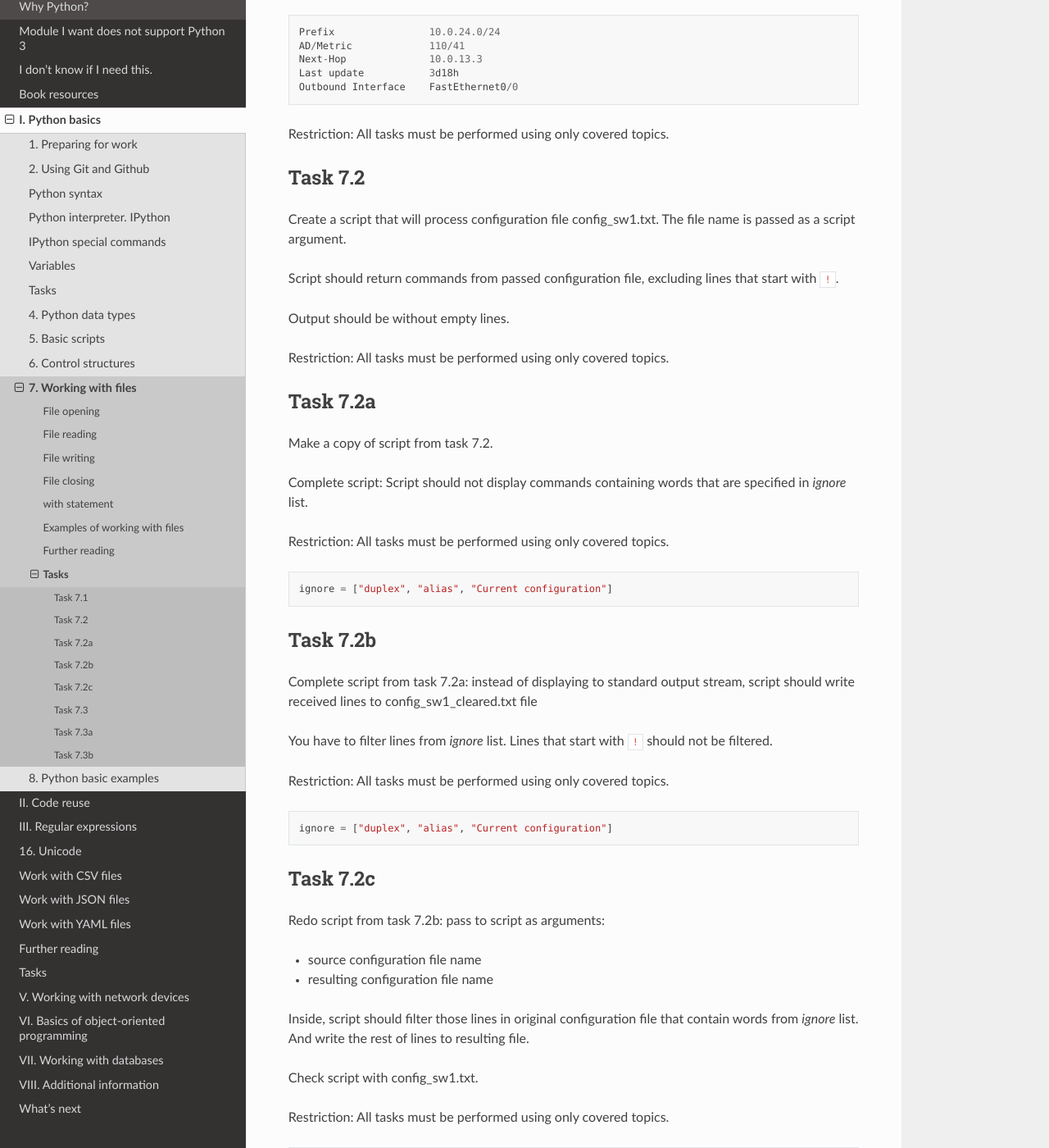
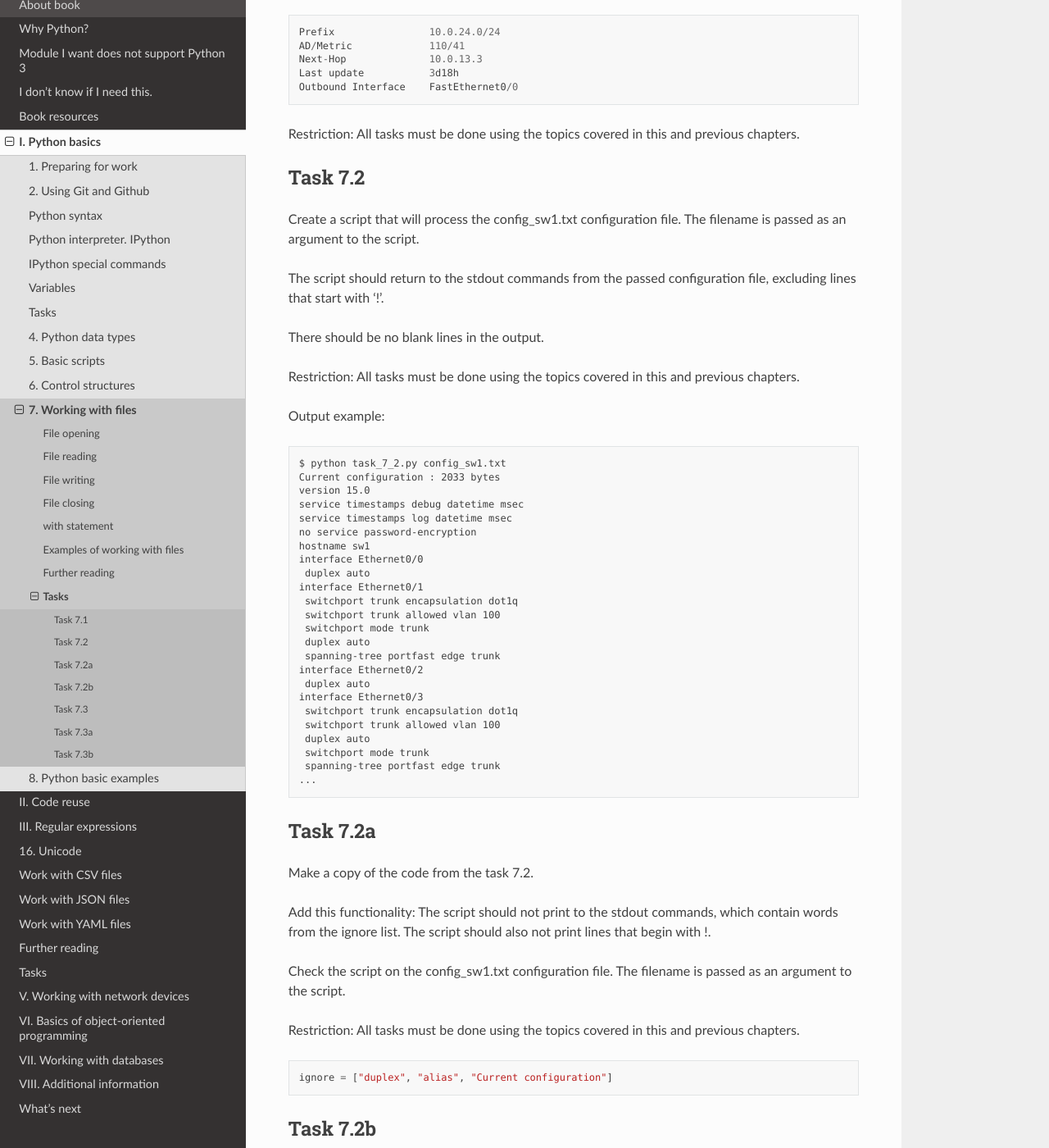
Before and after one commit to natenka/pyneng-book-en, a Sphinx documentation site: the page built from docs/source/exercises/07_exercises.rst, in a window 1280 px wide and 1400 px high, scrolled down 586 px. Shown: the whole window at 82% size. Built offline with Sphinx 7.4.7 and the Read the Docs theme 2.0.0, drawn with Linux system fonts in a browser that asks for light colours; pages that are not in the unit, such as notebooks, are missing from menus; some of the changed text lies outside the part shown.

Commit message:
tasks 7 updated

```diff
--- a/docs/source/exercises/07_exercises.rst
+++ b/docs/source/exercises/07_exercises.rst
@@ -10,7 +10,8 @@
 Task 7.1
 ~~~~~~~~~~~
 
-Process lines from ospf.txt file and display information for each line as follows:
+Process the lines from the ospf.txt file and print information for each line
+in this form to the stdout:
 
 ::
 
@@ -20,27 +21,64 @@
     Last update           3d18h
     Outbound Interface    FastEthernet0/0
 
-Restriction: All tasks must be performed using only covered topics.
+Restriction: All tasks must be done using the topics covered in this and previous chapters.
 
 Task 7.2
 ~~~~~~~~~~~
 
-Create a script that will process configuration file config_sw1.txt. The file name is passed as a  script argument.
+Create a script that will process the config_sw1.txt configuration file.
+The filename is passed as an argument to the script.
 
-Script should return commands from passed configuration file, excluding lines that start with ``!``.
+The script should return to the stdout commands from the passed
+configuration file, excluding lines that start with '!'.
 
-Output should be without empty lines.
+There should be no blank lines in the output.
 
-Restriction: All tasks must be performed using only covered topics.
+Restriction: All tasks must be done using the topics covered in this and previous chapters.
+
+Output example:
+
+::
+
+    $ python task_7_2.py config_sw1.txt
+    Current configuration : 2033 bytes
+    version 15.0
+    service timestamps debug datetime msec
+    service timestamps log datetime msec
+    no service password-encryption
+    hostname sw1
+    interface Ethernet0/0
+     duplex auto
+    interface Ethernet0/1
+     switchport trunk encapsulation dot1q
+     switchport trunk allowed vlan 100
+     switchport mode trunk
+     duplex auto
+     spanning-tree portfast edge trunk
+    interface Ethernet0/2
+     duplex auto
+    interface Ethernet0/3
+     switchport trunk encapsulation dot1q
+     switchport trunk allowed vlan 100
+     duplex auto
+     switchport mode trunk
+     spanning-tree portfast edge trunk
+    ...
+
 
 Task 7.2a
 ~~~~~~~~~~~~
 
-Make a copy of script from task 7.2.
+Make a copy of the code from the task 7.2.
 
-Complete script: Script should not display commands containing words that are specified in *ignore* list.
+Add this functionality: The script should not print to the stdout commands,
+which contain words from the ignore list.
+The script should also not print lines that begin with !.
 
-Restriction: All tasks must be performed using only covered topics.
+Check the script on the config_sw1.txt configuration file.
+The filename is passed as an argument to the script.
+
+Restriction: All tasks must be done using the topics covered in this and previous chapters.
 
 .. code:: python
 
@@ -49,39 +87,31 @@
 Task 7.2b
 ~~~~~~~~~~~~
 
-Complete script from task 7.2a: instead of displaying to standard output stream, script should write received lines to config_sw1_cleared.txt file
+Make a copy of the code from the task 7.2a.
+Add this functionality: instead of printing to stdout,
+the script should write the resulting lines to a file.
 
-You have to filter lines from *ignore* list.
-Lines that start with  ``!`` should not be filtered.
+File names must be passed as arguments to the script:
 
-Restriction: All tasks must be performed using only covered topics.
+  1. name of the source configuration file
+  2. name of the destination configuration file
+
+In this case, the lines that are contained in the ignore list and lines
+that start with ! must be filtered.
+
+Restriction: All tasks must be done using the topics covered in this and previous chapters.
 
 .. code:: python
 
     ignore = ["duplex", "alias", "Current configuration"]
 
-Task 7.2c
-~~~~~~~~~~~~
-
-Redo script from task 7.2b: pass to script as arguments:
-
-* source configuration file name
-* resulting configuration file name
-
-Inside, script should filter those lines in original configuration file that contain words from *ignore* list. And write the rest of lines to resulting file.
-
-Check script with config_sw1.txt.
-
-Restriction: All tasks must be performed using only covered topics.
-
-.. code:: python
-
-    ignore = ["duplex", "alias", "Current configuration"]
 
 Task 7.3
 ~~~~~~~~~~~
 
-Script should process entries in CAM_table.txt file. Every line with MAC address should be processed in a way that such view table is displayed on standard output stream (not all lines from the file are shown):
+The script should process the lines in the CAM_table.txt file. Each line,
+where there is a MAC address, must be handled in such a way that
+the following table was printed on the stdout:
 
 ::
 
@@ -93,17 +123,17 @@
     200    1a4b.c580.7000   Gi0/6
     300    0a1b.5c80.7000   Gi0/7
 
-Restriction: All tasks must be performed using only covered topics.
+Restriction: All tasks must be done using the topics covered in this and previous chapters.
 
 
 Task 7.3a
 ~~~~~~~~~~~~
 
-Make a copy of script from task 7.3.
+Make a copy of the code from the task 7.3.
 
-Complete script: Sort output by VLAN number.
+Add this functionality: Sort output by VLAN number
 
-The result should be like this:
+As a result, you should get the following output:
 
 ::
 
@@ -117,20 +147,29 @@
     500      02b1.3c80.7b00      Gi0/5
     1000     0a4b.c380.7d00      Gi0/9
 
+Pay attention to vlan 1000 - it should be displayed last.
+Correct sorting can be achieved if vlan is a number, not a string.
 
-Note, vlan 1000 should be the last to be displayed. The correct sort can be achieved if vlan is a number rather than a string.
-
-Restriction: All tasks must be performed using only covered topics.
+Restriction: All tasks must be done using the topics covered in this and previous chapters.
 
 
 Task 7.3b
 ~~~~~~~~~~~~
 
-Make a copy of script from task 7.3a.
 
-Redo script:
+Make a copy of the code from the task 7.3a.
 
-* Ask user to enter VLAN number.
-* Display information only for specified VLAN.
+Add this functionality:
 
-Restriction: All tasks must be performed using only covered topics.
+* Ask the user to enter the VLAN number.
+* Print information only for the specified VLAN.
+
+Output example:
+
+::
+
+    Enter VLAN number: 10
+    10       0a1b.1c80.7000      Gi0/4
+    10       01ab.c5d0.70d0      Gi0/8
+
+Restriction: All tasks must be done using the topics covered in this and previous chapters.
```
